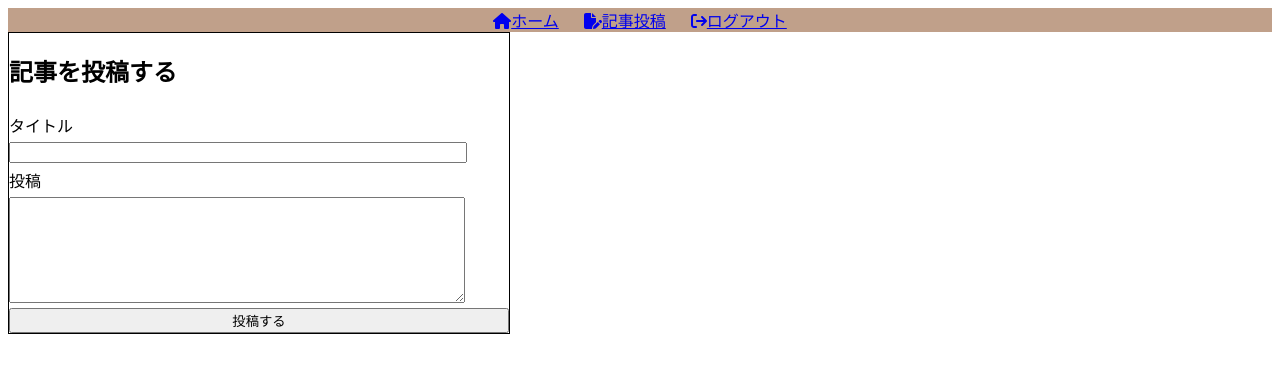
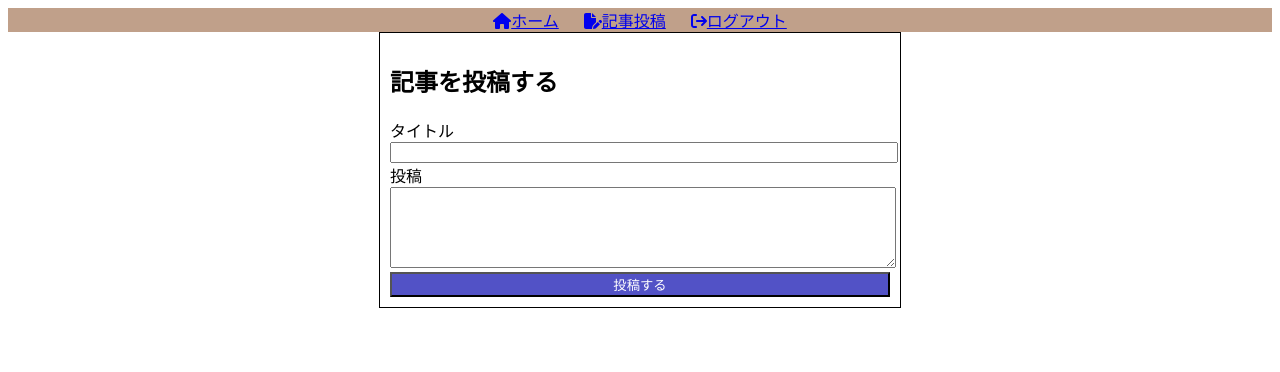
Before and after one commit to kentem-sh-kitazawa/blog, a React (Vite) app: page /createPost in a window 1280 px wide. Shown: the top 372 px of the page. Built offline with nearby package versions, Linux system fonts and the light colour scheme; no server answers; sample sign-in values are in the browser's storage.

Commit message:
不要なスタイルを削除

```diff
--- a/src/style/CreatePost.css
+++ b/src/style/CreatePost.css
@@ -1,32 +1,27 @@
 section {
   display: flex;
-  justify-content: center;
+  flex-direction: column;
+  align-items: center;
+  gap: 5px;
 }
 
 .create-post {
   width: 500px;
-  height: 300px;
-  display: flex;
-  flex-direction: column;
   border: 1px solid;
-  gap: 5px;
-}
-.postElement {
-  margin: 10px;
+  padding: 10px;
+  margin: auto;
 }
 
 input {
-  width: 450px;
+  width: 100%;
 }
 
 textarea {
-  width: 450px;
-  height: 100px;
+  width: 100%;
 }
 
-.createPostButton {
-  margin: 10px;
-  width: 450px;
+.create-Post-Button {
+  width: 100%;
   color: white;
   background-color: rgb(82, 82, 198);
 }
```
